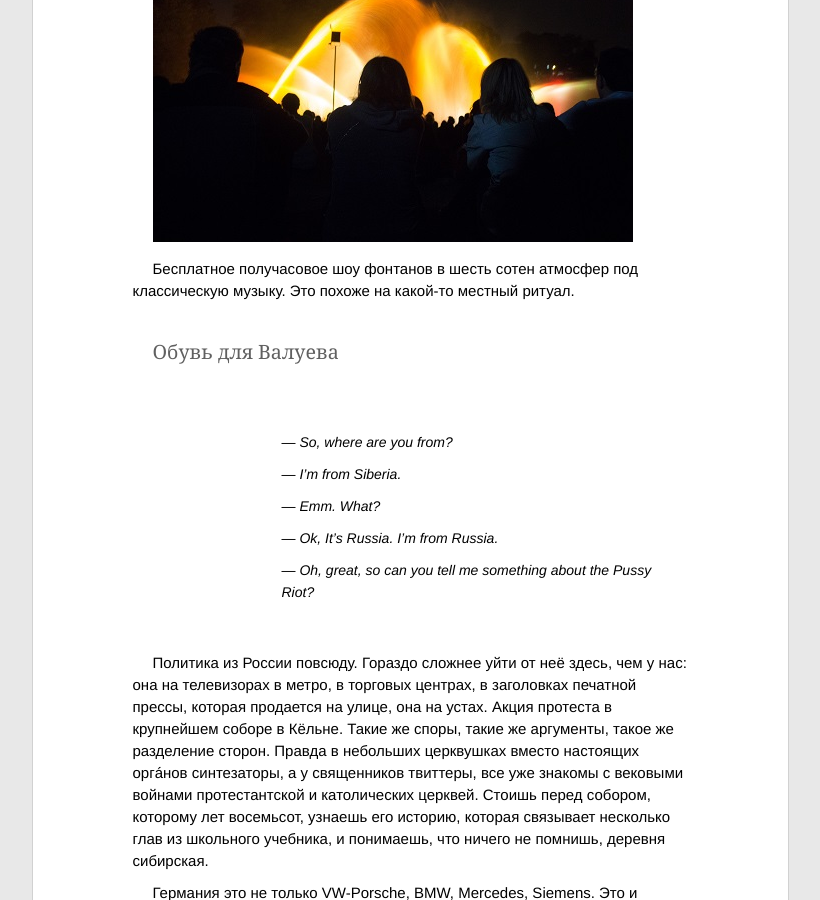
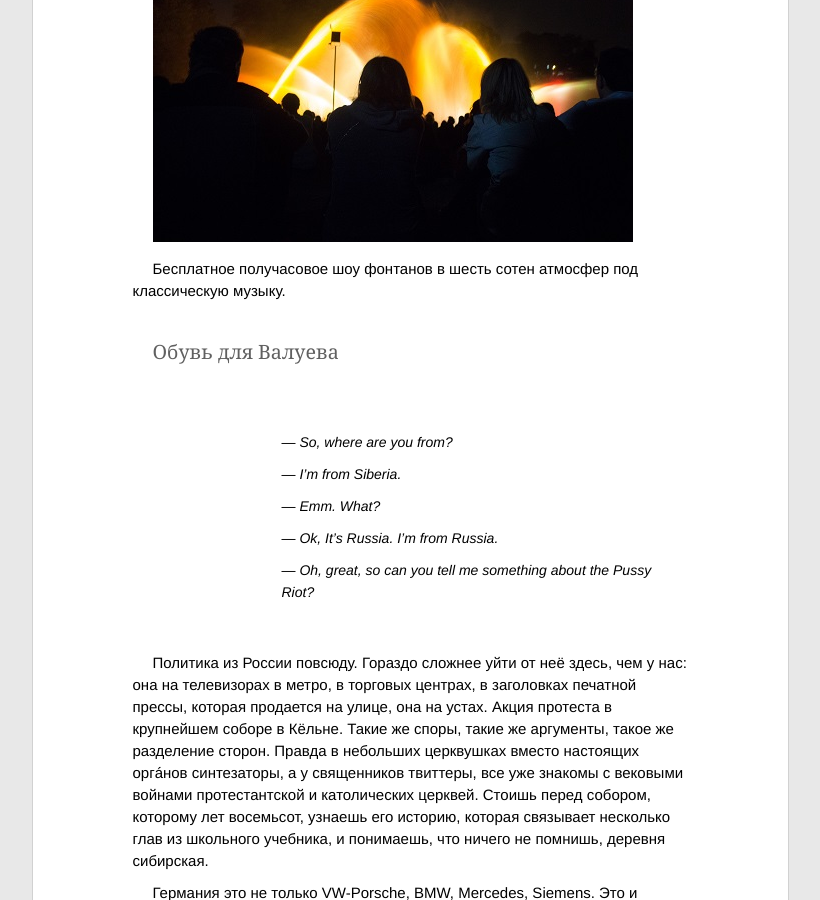
Before and after one commit to ptmt/ptmt.github.com, a Jekyll site: the page built from _posts/2012-09-03-ich-verstehe-sie-nicht.md, in a window 1280 px wide and 900 px high, scrolled down 1308 px. Shown: the whole window, without its empty margins (230-1050 px from the left). Built offline with Jekyll 4.4.1, drawn with Linux system fonts in a browser that asks for light colours; Markdown is read by kramdown in place of the engine named in the settings.

Commit message:
Update _posts/2012-09-03-ich-verstehe-sie-nicht.md

```diff
--- a/_posts/2012-09-03-ich-verstehe-sie-nicht.md
+++ b/_posts/2012-09-03-ich-verstehe-sie-nicht.md
@@ -16,7 +16,7 @@ title: Прогулять уроки истории
 
 ![hamburg](/img/photos/hamburg1.jpg)
 
-Бесплатное получасовое шоу фонтанов в шесть сотен атмосфер под классическую музыку. Это похоже на какой-то местный ритуал.
+Бесплатное получасовое шоу фонтанов в шесть сотен атмосфер под классическую музыку.
 
 ##Обувь для Валуева
 
```
